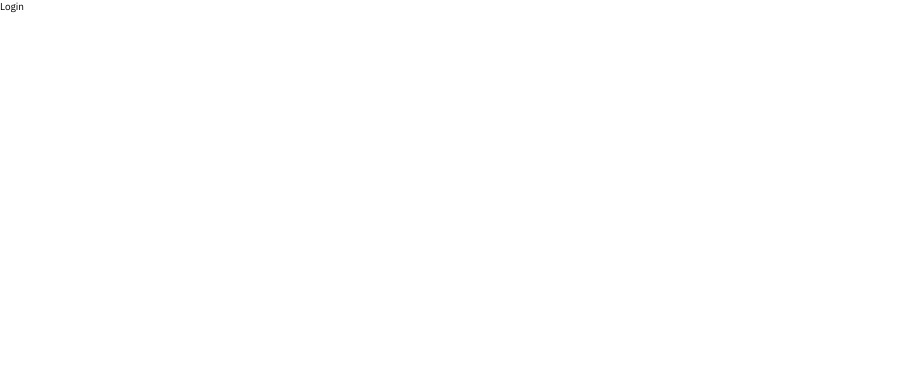
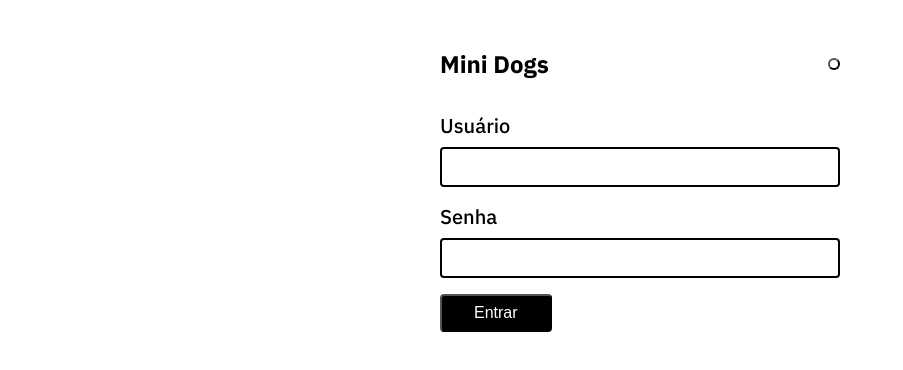
Before and after one commit to pricarrenho/mini_dogs, a React (Create React App) app: page / in a window 1280 px wide. Shown: the top 370 px of the page, without its empty margins (0-903 px from the left). Built offline with nearby package versions, Linux system fonts and the light colour scheme.

Commit message:
feat: add page login

```diff
--- a/src/pages/Login/index.tsx
+++ b/src/pages/Login/index.tsx
@@ -1,3 +1,25 @@
+import { useNavigate } from "react-router-dom";
+import { Button } from "../../components/Button";
+import { Container } from "../../components/Container";
+import { Header } from "../../components/Header";
+import { Input } from "../../components/Input";
+
 export const Login = () => {
-  return <div>Login</div>;
+  const navigate = useNavigate();
+  const handleClick = () => {
+    navigate("/home");
+  };
+
+  return (
+    <Container>
+      <Header />
+
+      <Input label="Usuário" name="usuario" type="text" />
+      <Input label="Senha" name="senha" type="text" />
+
+      <Button styleType="primary" onClick={handleClick}>
+        Entrar
+      </Button>
+    </Container>
+  );
 };
```
